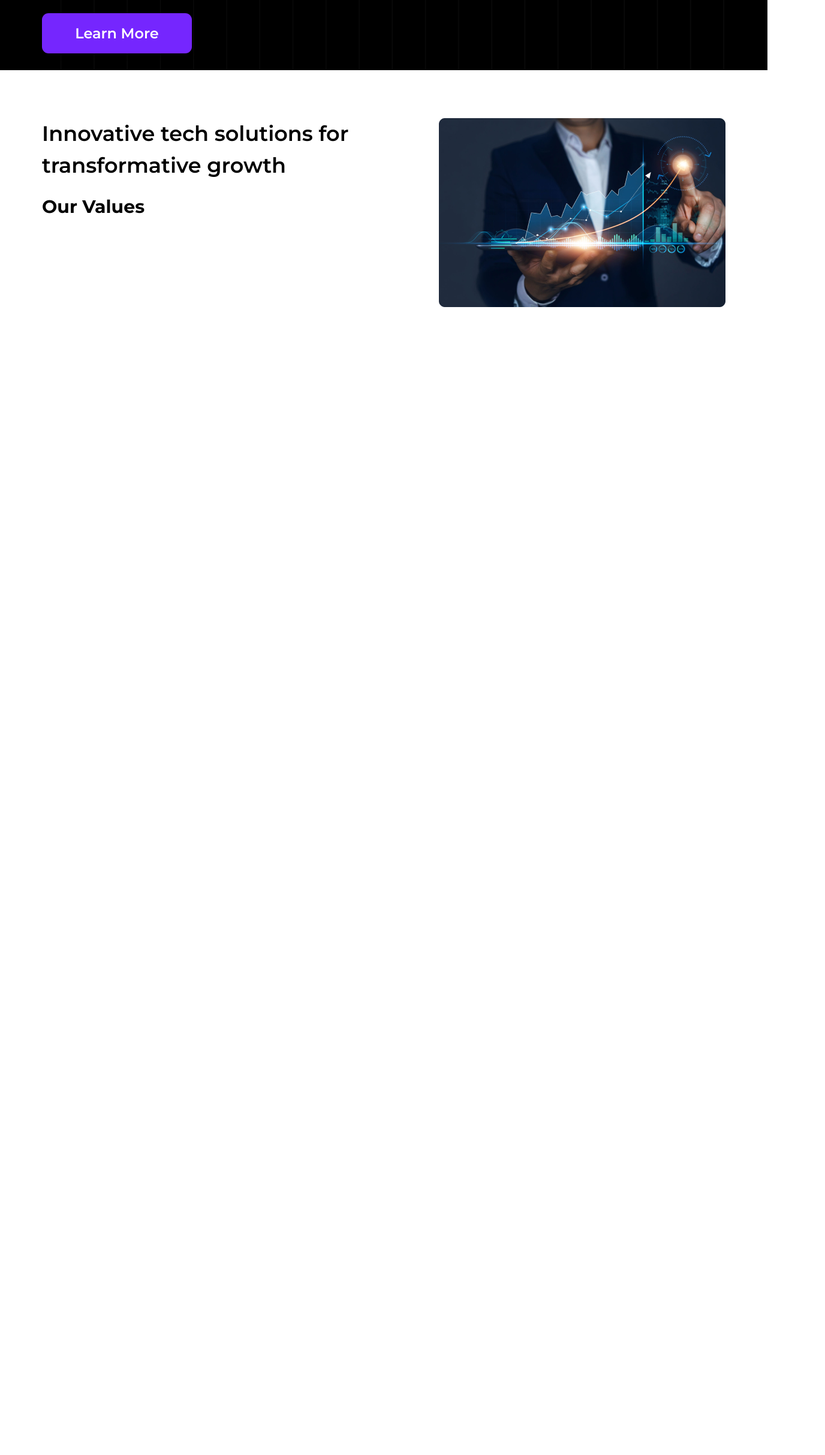
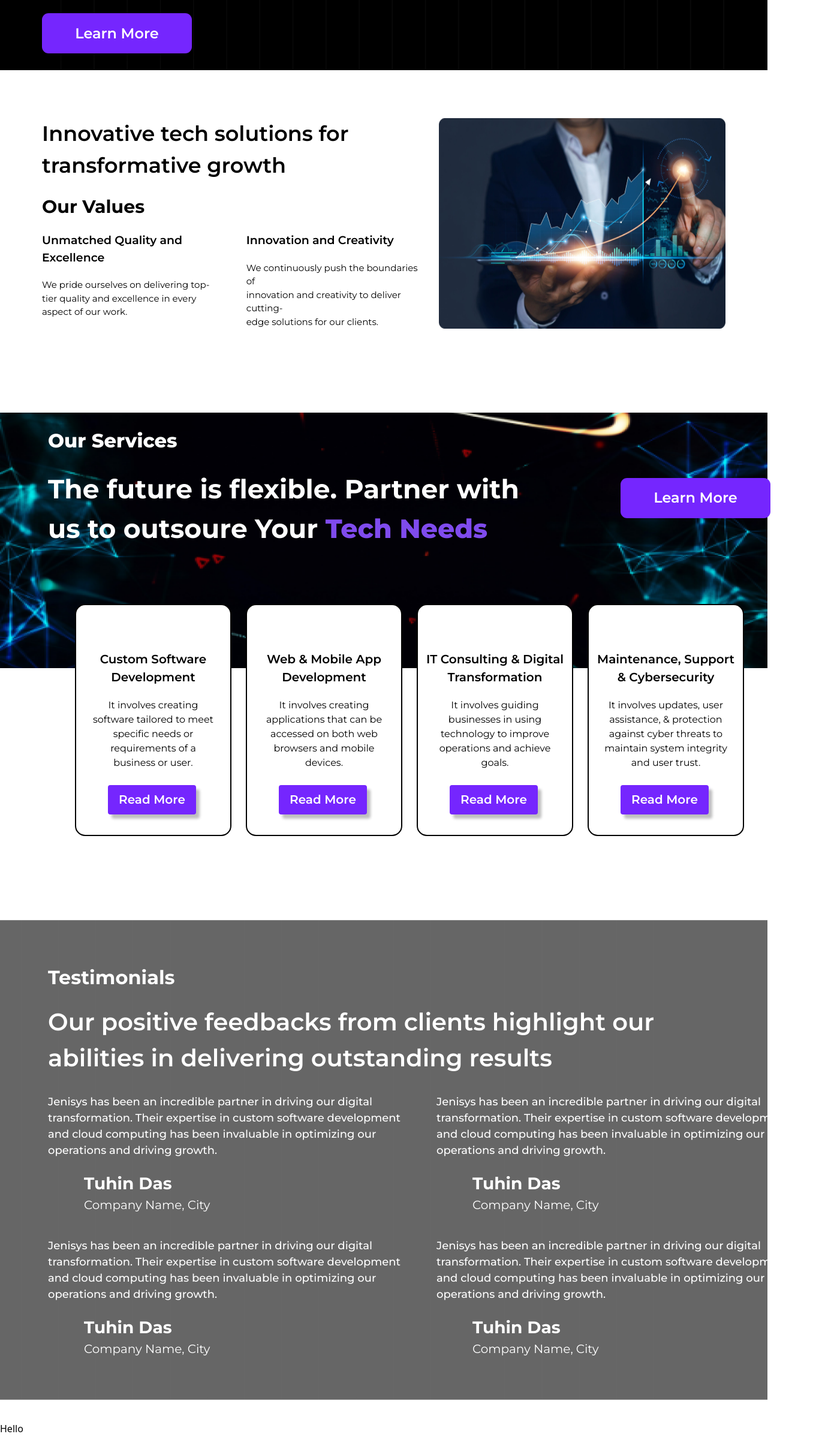
Before and after one commit to Jenisys-in/Jenisys, a React (Vite) app: page / in a window 1280 px wide. Shown: the part 1300-3726 px from the top of the page at 60% size, 1376 px wide, since content can reach past the window. Before the commit the page ends 1812 px from the top, so only its background shows below. Built offline with nearby package versions, Linux system fonts and the light colour scheme; the HTML template or start-up script is replaced by a standard one; a web font is replaced by a local one.

Commit message:
Added services and testimonials page

```diff
--- a/src/components/Homepage.jsx
+++ b/src/components/Homepage.jsx
@@ -77,12 +77,27 @@ const Home = () => {
         </div>
 
       </div>
-      <div className="flex flex-row bg-white gap-6 px-[70px] mt-[80px]">
+      <div className="flex flex-row bg-white gap-6 px-[70px] mt-[80px] mb-[140px]">
         <div className="flex-col">
         <h1
         className="text-[35px] font-['Montserrat'] font-semibold">Innovative tech solutions for transformative growth</h1>
         <h1
         className="text-[30px] font-['Montserrat'] pt-[20px] font-bold">Our Values</h1>
+        <div className="flex flex-row gap-6">
+          <div className="flex-col ">
+        <h1
+        className="text-[19px] font-['Montserrat'] pt-[20px] font-semibold">Unmatched Quality and Excellence</h1>
+        <h1
+        className="text-[15px] font-['Montserrat'] pt-[20px] ">We pride ourselves on delivering top-<br></br>tier quality and excellence in every<br></br> aspect of our work.</h1>
+        </div>
+        <div className="flex-col">
+         <h1
+        className="text-[19px] font-['Montserrat'] pt-[20px] font-semibold">Innovation and Creativity</h1>
+        <h1
+        className="text-[15px] font-['Montserrat'] pt-[20px] ">We continuously push the boundaries of <br></br>innovation and creativity to deliver cutting-<br></br>edge solutions for our clients.</h1>
+        </div>
+
+        </div>
 
         </div>
 
@@ -91,6 +106,99 @@ const Home = () => {
         />
 
       </div>
+      <div className="relative flex-col " >
+      <img
+      src ="../img/Services.png"
+      className="w-full"
+      />
+      <h1 className="text-white font-['Montserrat'] text-[32px] font-extrabold absolute bottom-[355px] left-[80px]">
+        Our Services
+      </h1>
+      <h1 className="text-white font-['Montserrat'] text-[44px] font-bold absolute bottom-[200px] left-[80px]">
+      The future is flexible. Partner with <br></br> us to outsoure Your <span className="text-[#7F4BED] font-extrabold">Tech Needs</span>
+      </h1>
+      <button className="  bg-[#7526FE] text-white w-[250px] h-[67px] text-[24px] font-['Montserrat'] font-semibold rounded-[11px] absolute bottom-[250px] left-[1035px] ">Learn More</button>
+      <div className="flex-row  px-[125px] ">
+      <div className=" absolute justify-center bg-white border-2 border-black rounded-[17px] -bottom-[280px] h-[387px] w-[261px]">
+      <h1 className="text-center font-semibold font-['Montserrat'] text-[20px] pt-[75px]">Custom Software Development</h1>
+      <h1 className="text-center  font-['Montserrat'] text-[16px] pt-[20px] px-[25px]">It involves creating software tailored to meet specific needs or requirements of a business or user.</h1>
+      <button className=" shadow-[6px_7px_4px_rgba(0,0,0,0.25)] mx-[53px] mt-[25px] bg-[#7526FE] text-white w-[147px] h-[49px] text-[20px] font-['Montserrat'] font-semibold rounded-[4px] ">Read More</button>
+
+      </div>
+      <div className="absolute justify-center bg-white border-2 border-black -bottom-[280px] rounded-[17px] left-[410px] h-[387px] w-[261px]">
+      <h1 className="text-center font-semibold font-['Montserrat'] text-[20px] pt-[75px]">Web & Mobile App Development</h1>
+      <h1 className="text-center  font-['Montserrat'] text-[16px] pt-[20px] px-[25px]">It involves creating applications that can be accessed on both web browsers and mobile devices.</h1>
+      <button className=" shadow-[6px_7px_4px_rgba(0,0,0,0.25)] mx-[53px] mt-[25px] bg-[#7526FE] text-white w-[147px] h-[49px] text-[20px] font-['Montserrat'] font-semibold rounded-[4px] ">Read More</button>
+
+      </div>
+      <div className="absolute justify-center bg-white border-2 border-black -bottom-[280px] rounded-[17px] left-[695px] h-[387px] w-[261px]">
+      <h1 className="text-center font-semibold font-['Montserrat'] text-[20px] pt-[75px]">IT Consulting & Digital Transformation</h1>
+      <h1 className="text-center  font-['Montserrat'] text-[16px] pt-[20px] px-[25px]">It involves guiding businesses in using technology to improve operations and achieve goals.</h1>
+      <button className=" shadow-[6px_7px_4px_rgba(0,0,0,0.25)] mx-[53px] mt-[25px] bg-[#7526FE] text-white w-[147px] h-[49px] text-[20px] font-['Montserrat'] font-semibold rounded-[4px] ">Read More</button>
+
+      </div>
+      <div className=" absolute justify-center bg-white border-2 border-black -bottom-[280px] rounded-[17px] left-[980px] h-[387px] w-[261px]">
+      <h1 className="text-center font-semibold font-['Montserrat'] text-[20px] pt-[75px]">Maintenance, Support<br></br>& Cybersecurity</h1>
+      <h1 className="text-center  font-['Montserrat'] text-[16px] pt-[20px] px-[25px]">It involves updates, user assistance, & protection against cyber threats to maintain system integrity and user trust.</h1>
+      <button className=" shadow-[6px_7px_4px_rgba(0,0,0,0.25)] mx-[53px] mt-[25px] bg-[#7526FE] text-white w-[147px] h-[49px] text-[20px] font-['Montserrat'] font-semibold rounded-[4px] ">Read More</button>
+
+      </div>
+
+      </div>
+
+      </div>
+      <div className="mt-[420px] relative w-full">
+      <img
+        src="../img/Group 21.png "
+        className="w-full h-[800px] "
+        />
+        <div className="flex-col absolute">
+        <h1 className="text-white font-['Montserrat'] text-[32px] font-bold absolute bottom-[800px] left-[80px]">
+        Testimonials
+      </h1>
+
+      <h1 className="relative text-white font-['Montserrat'] text-[40px] font-semibold absolute bottom-[660px] left-[80px]">
+      Our positive feedbacks from clients highlight our<br></br>abilities in delivering outstanding results
+      </h1>
+        </div>
+        <div className="flex-row flex">
+        <div className="flex-col">
+            <h1
+            className="relative text-white font-['Montserrat'] text-[18px] font-medium absolute bottom-[510px] left-[80px]">Jenisys has been an incredible partner in driving our digital<br></br>transformation. Their expertise in custom software development<br></br>and cloud computing has been invaluable in optimizing our<br></br>operations and driving growth.</h1>
+            <h1
+            className="relative text-white font-['Montserrat'] text-[28px] font-bold absolute bottom-[490px] left-[140px]">Tuhin Das</h1>
+            <h1
+            className="relative text-white font-['Montserrat'] text-[20px]  absolute bottom-[490px] left-[140px]">Company Name, City</h1>
+            <h1
+            className="relative text-white font-['Montserrat'] text-[18px] font-medium absolute bottom-[450px] left-[80px]">Jenisys has been an incredible partner in driving our digital<br></br>transformation. Their expertise in custom software development<br></br>and cloud computing has been invaluable in optimizing our<br></br>operations and driving growth.</h1>
+            <h1
+            className="relative text-white font-['Montserrat'] text-[28px] font-bold absolute bottom-[430px] left-[140px]">Tuhin Das</h1>
+            <h1
+            className="relative text-white font-['Montserrat'] text-[20px]  absolute bottom-[430px] left-[140px]">Company Name, City</h1>
+
+
+        </div>
+        <div className="flex-col pl-[60px]">
+        <h1
+            className="relative text-white font-['Montserrat'] text-[18px] font-medium absolute bottom-[510px] left-[80px]">Jenisys has been an incredible partner in driving our digital<br></br>transformation. Their expertise in custom software development<br></br>and cloud computing has been invaluable in optimizing our<br></br>operations and driving growth.</h1>
+            <h1
+            className="relative text-white font-['Montserrat'] text-[28px] font-bold absolute bottom-[490px] left-[140px]">Tuhin Das</h1>
+            <h1
+            className="relative text-white font-['Montserrat'] text-[20px]  absolute bottom-[490px] left-[140px]">Company Name, City</h1>
+            <h1
+            className="relative text-white font-['Montserrat'] text-[18px] font-medium absolute bottom-[450px] left-[80px]">Jenisys has been an incredible partner in driving our digital<br></br>transformation. Their expertise in custom software development<br></br>and cloud computing has been invaluable in optimizing our<br></br>operations and driving growth.</h1>
+            <h1
+            className="relative text-white font-['Montserrat'] text-[28px] font-bold absolute bottom-[430px] left-[140px]">Tuhin Das</h1>
+            <h1
+            className="relative text-white font-['Montserrat'] text-[20px]  absolute bottom-[430px] left-[140px]">Company Name, City</h1>
+
+
+        </div>
+        </div>
+      </div>
+      <div className="absolute bottom-[300px]">
+        <h1>Hello</h1>
+      </div>
 
     </div>
   );
```
Also changed, not shown: img/Services.png (added).
